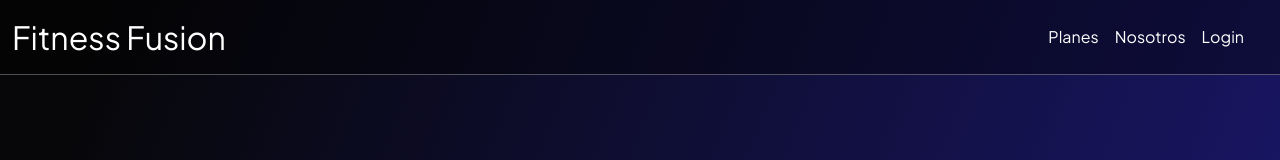
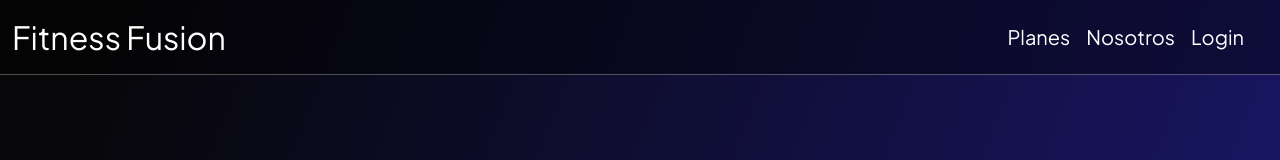
Before and after one commit to nicolas-rosencovich/gimnasio-CaC-24155-grupo3, a plain HTML site: page pages/nosotros.html in a window 1280 px wide. Shown: the top 160 px of the page. Drawn offline with nearby package versions, Linux system fonts and the light colour scheme.

Commit message:
correcion de roots y nav desplegable

```diff
--- a/css/styles.css
+++ b/css/styles.css
@@ -200,8 +200,10 @@ a {
 
 
 /* nav off canvas */
-.nav-link active{
-  color:black
+.nav-link{
+  color:black;
+  font-size: 1.25rem;
+
 }
 
 
--- a/pages/nosotros.html
+++ b/pages/nosotros.html
@@ -37,10 +37,10 @@
         <div class="offcanvas-body">
           <ul class="navbar-nav justify-content-end flex-grow-1 pe-3">
             <li class="nav-item">
-              <a class="nav-link active" aria-current="page" href="#">Planes</a>
+              <a class="nav-link active" aria-current="page" href="./planes.html">Planes</a>
             </li>
             <li class="nav-item">
-              <a class="nav-link" href="./nosotros.html">Nosotros</a>
+              <a class="nav-link" href="#">Nosotros</a>
             </li>
             <li class="nav-item">
               <a class="nav-link" href="./login.html">Login</a>
```
